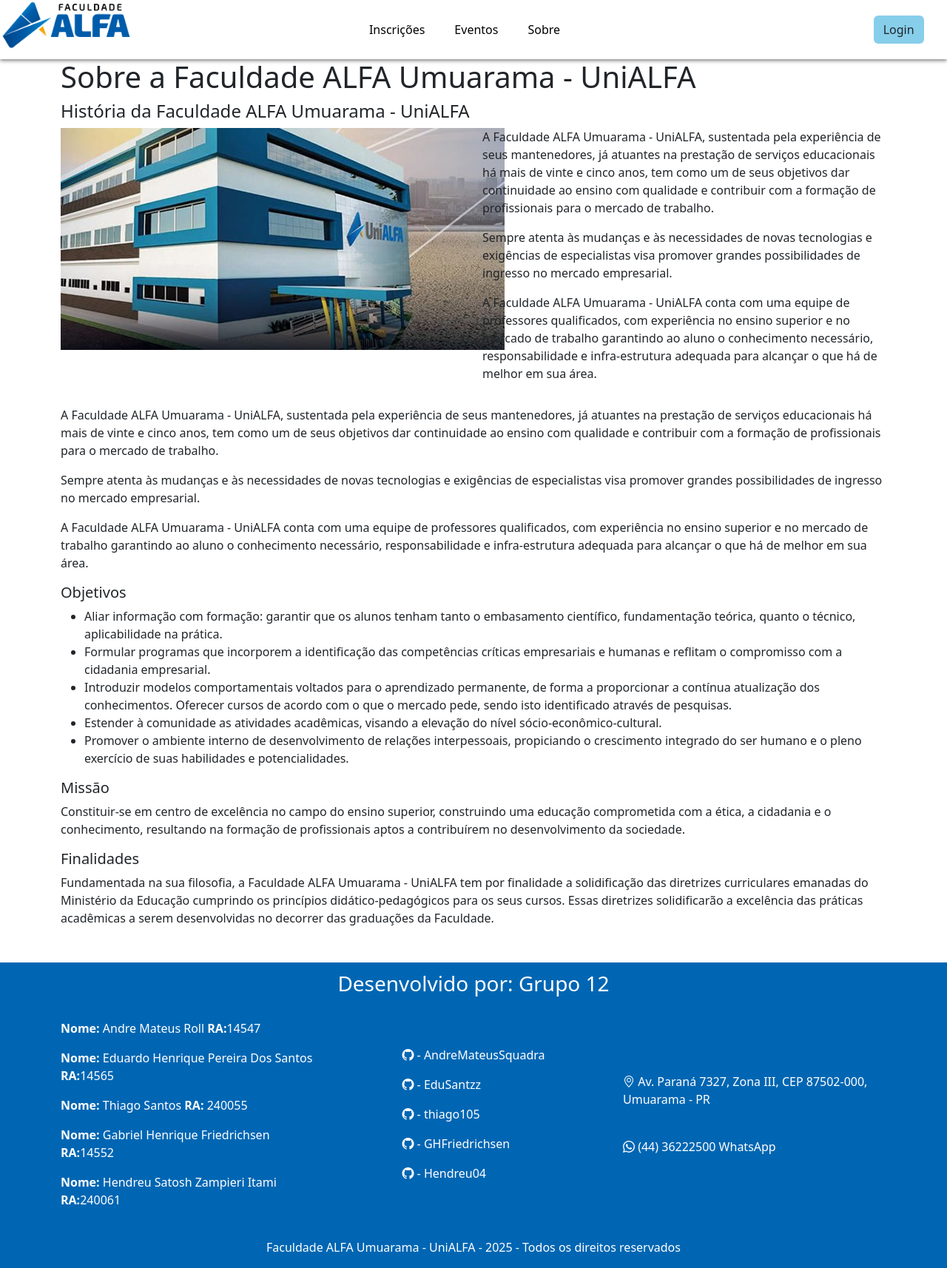
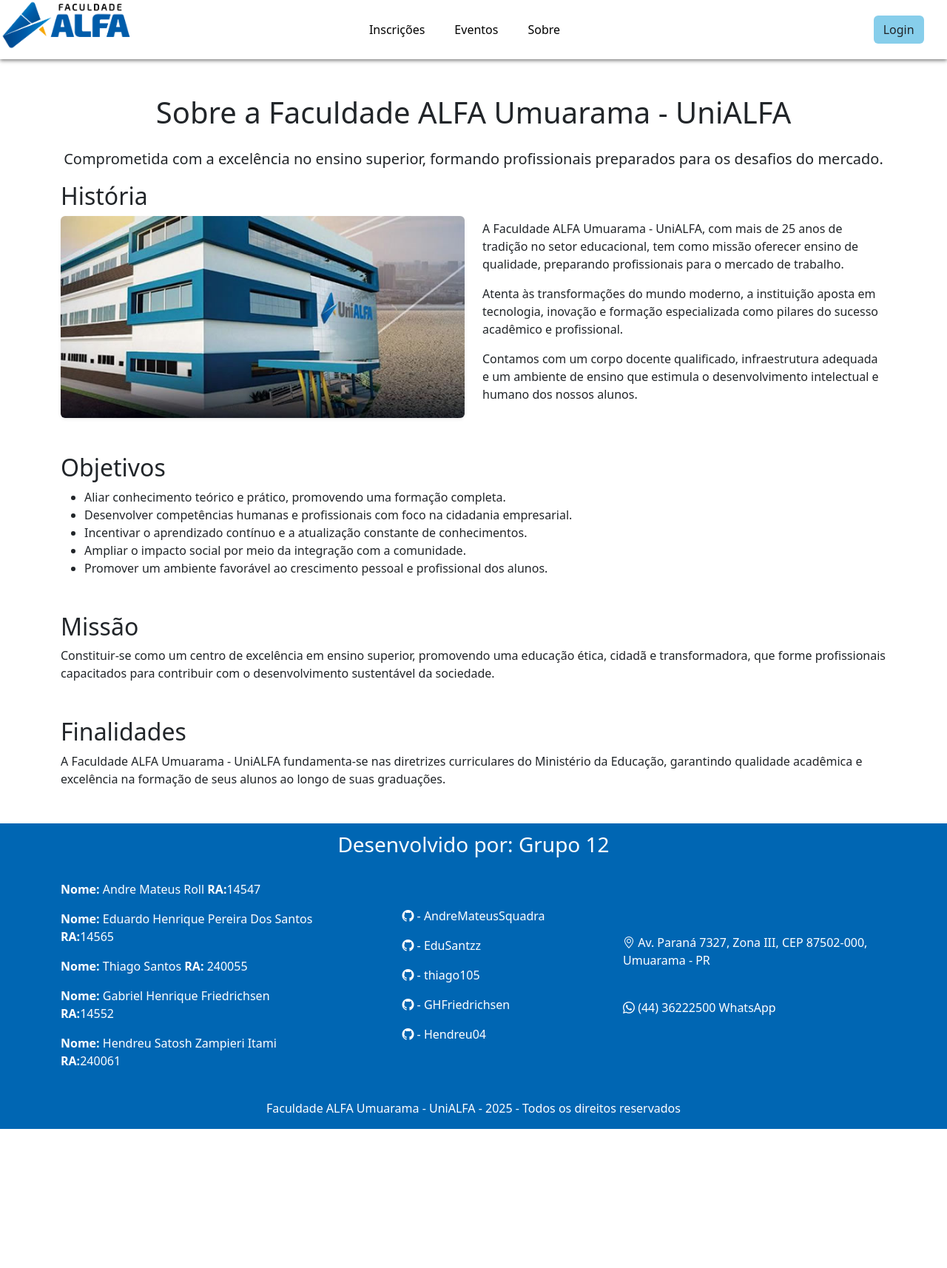
Before and after one commit to thiago105/hackathon-grupo12, a PHP site: page /sobre.php in a window 1280 px wide. Shown: the whole page at 74% size. After the commit the page ends 1526 px from the top, so only its background shows below. Run offline with PHP 8.4, Linux system fonts and the light colour scheme.

Commit message:
melhoria na organização da aba 'sobre'

```diff
--- a/php/sobre.php
+++ b/php/sobre.php
@@ -3,52 +3,47 @@ require_once "html/header.php";
 ?>
 
 <body>
-    <div class="container mb-5">
-        <h1>Sobre a Faculdade ALFA Umuarama - UniALFA</h1>
+    <div class="container my-5">
+        <h1 class="mb-4 text-center">Sobre a Faculdade ALFA Umuarama - UniALFA</h1>
+        <p class="lead text-center">Comprometida com a excelência no ensino superior, formando profissionais preparados para os desafios do mercado.</p>
 
-        <h4>História da Faculdade ALFA Umuarama - UniALFA</h4>
+        <section class="mb-5">
+            <h2>História</h2>
+            <div class="row align-items-center">
+                <div class="col-md-6 mb-3 mb-md-0">
+                    <img src="images/alfa.jpg" alt="Foto externa da IES" class="img-fluid rounded shadow-sm">
+                </div>
+                <div class="col-md-6">
+                    <p>A Faculdade ALFA Umuarama - UniALFA, com mais de 25 anos de tradição no setor educacional, tem como missão oferecer ensino de qualidade, preparando profissionais para o mercado de trabalho.</p>
+                    <p>Atenta às transformações do mundo moderno, a instituição aposta em tecnologia, inovação e formação especializada como pilares do sucesso acadêmico e profissional.</p>
+                    <p>Contamos com um corpo docente qualificado, infraestrutura adequada e um ambiente de ensino que estimula o desenvolvimento intelectual e humano dos nossos alunos.</p>
+                </div>
+            </div>
+        </section>
 
-        <div class="row mb-3">
-            <div class="col-6"><img src="images/alfa.jpg" alt="Foto externa da IES"></div>
-            <div class="col-6">
-                <p>A Faculdade ALFA Umuarama - UniALFA, sustentada pela experiência de seus mantenedores, já atuantes na prestação de serviços educacionais há mais de vinte e cinco anos, tem como um de seus objetivos dar continuidade ao ensino com qualidade e contribuir com a formação de profissionais para o mercado de trabalho.
-                <p>
+        <section class="mb-5">
+            <h2>Objetivos</h2>
+            <ul>
+                <li>Aliar conhecimento teórico e prático, promovendo uma formação completa.</li>
+                <li>Desenvolver competências humanas e profissionais com foco na cidadania empresarial.</li>
+                <li>Incentivar o aprendizado contínuo e a atualização constante de conhecimentos.</li>
+                <li>Ampliar o impacto social por meio da integração com a comunidade.</li>
+                <li>Promover um ambiente favorável ao crescimento pessoal e profissional dos alunos.</li>
+            </ul>
+        </section>
 
-                <p>Sempre atenta às mudanças e às necessidades de novas tecnologias e exigências de especialistas visa promover grandes possibilidades de ingresso no mercado empresarial.</p>
+        <section class="mb-5">
+            <h2>Missão</h2>
+            <p>Constituir-se como um centro de excelência em ensino superior, promovendo uma educação ética, cidadã e transformadora, que forme profissionais capacitados para contribuir com o desenvolvimento sustentável da sociedade.</p>
+        </section>
 
-                <p>A Faculdade ALFA Umuarama - UniALFA conta com uma equipe de professores qualificados, com experiência no ensino superior e no mercado de trabalho garantindo ao aluno o conhecimento necessário, responsabilidade e infra-estrutura adequada para alcançar o que há de melhor em sua área.</p>
+        <section>
+            <h2>Finalidades</h2>
+            <p>A Faculdade ALFA Umuarama - UniALFA fundamenta-se nas diretrizes curriculares do Ministério da Educação, garantindo qualidade acadêmica e excelência na formação de seus alunos ao longo de suas graduações.</p>
+        </section>
+    </div>
+</body>
 
-            </div>
-        </div>
-
-        <p>A Faculdade ALFA Umuarama - UniALFA, sustentada pela experiência de seus mantenedores, já atuantes na prestação de serviços educacionais há mais de vinte e cinco anos, tem como um de seus objetivos dar continuidade ao ensino com qualidade e contribuir com a formação de profissionais para o mercado de trabalho.
-        <p>
-
-        <p>Sempre atenta às mudanças e às necessidades de novas tecnologias e exigências de especialistas visa promover grandes possibilidades de ingresso no mercado empresarial.</p>
-
-        <p>A Faculdade ALFA Umuarama - UniALFA conta com uma equipe de professores qualificados, com experiência no ensino superior e no mercado de trabalho garantindo ao aluno o conhecimento necessário, responsabilidade e infra-estrutura adequada para alcançar o que há de melhor em sua área.</p>
-
-        <h5>Objetivos</h5>
-
-        <ul>
-            <li>Aliar informação com formação: garantir que os alunos tenham tanto o embasamento científico, fundamentação teórica, quanto o técnico, aplicabilidade na prática.</li>
-            <li>Formular programas que incorporem a identificação das competências críticas empresariais e humanas e reflitam o compromisso com a cidadania empresarial.</li>
-            <li>Introduzir modelos comportamentais voltados para o aprendizado permanente, de forma a proporcionar a contínua atualização dos conhecimentos. Oferecer cursos de acordo com o que o mercado pede, sendo isto identificado através de pesquisas.</li>
-            <li>Estender à comunidade as atividades acadêmicas, visando a elevação do nível sócio-econômico-cultural.</li>
-            <li>Promover o ambiente interno de desenvolvimento de relações interpessoais, propiciando o crescimento integrado do ser humano e o pleno exercício de suas habilidades e potencialidades.</li>
-
-        </ul>
-
-        <h5>Missão</h5>
-
-        <p>Constituir-se em centro de excelência no campo do ensino superior, construindo uma educação comprometida com a ética, a cidadania e o conhecimento, resultando na formação de profissionais aptos a contribuírem no desenvolvimento da sociedade.</p>
-
-        <h5>Finalidades</h5>
-
-        <p>Fundamentada na sua filosofia, a Faculdade ALFA Umuarama - UniALFA tem por finalidade a solidificação das diretrizes curriculares emanadas do Ministério da Educação cumprindo os princípios didático-pedagógicos para os seus cursos. Essas diretrizes solidificarão a excelência das práticas acadêmicas a serem desenvolvidas no decorrer das graduações da Faculdade.</p>
-
-    </div >
-</body>
 <?php
 require_once "html/footer.php";
 ?>
```
